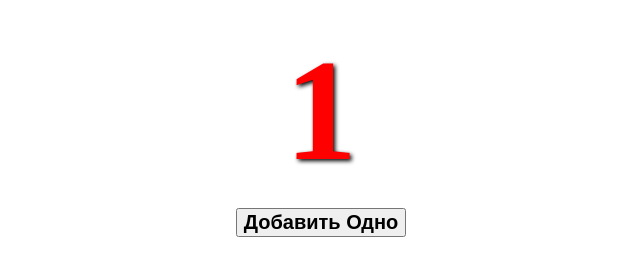
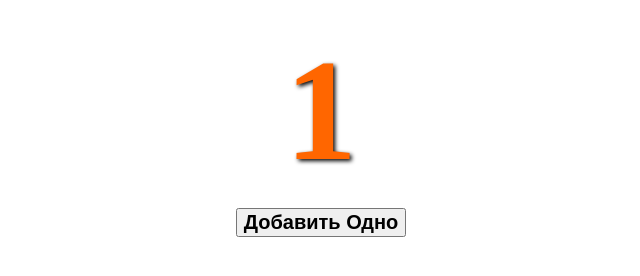
Before and after one commit to MarkAvilin1/counter, a plain HTML site: page index.html in a window 1280 px wide. Both pictures are taken after a click on the button "Добавить Одно". Shown: the whole page, without its empty margins (319-959 px from the left). Drawn offline with Linux system fonts and the light colour scheme.

Commit message:
New Update

```diff
--- a/index.html
+++ b/index.html
@@ -52,17 +52,17 @@
 
         document.getElementById('btn').onclick = function() {
             counter++;
-            if (counter <= 7) {
+            if (counter <= 4) {
                 document.getElementById("result").innerHTML = counter;
                 switch (counter) {
-                    case 4 : document.getElementById("result").style.color = "#ff6600";
+                    case 1 : document.getElementById("result").style.color = "#ff6600";
                     break;
-                    case 5 : document.getElementById("result").style.color = "#ffcc00";
+                    case 2 : document.getElementById("result").style.color = "#ffcc00";
                     break;
-                    case 6 : document.getElementById("result").style.color = "#ffff00";
+                    case 3 : document.getElementById("result").style.color = "#ffff00";
                     break;
                 }
-                if (counter == 7) {
+                if (counter == 4) {
                     document.getElementById("result").style.color = "#00ff00";
                     document.getElementById("msg").innerHTML = "Уже сделан ежедневный план, уже решено 7 задач!";
                 }
```
